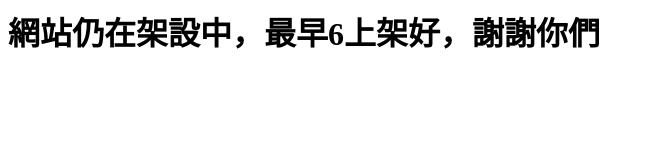
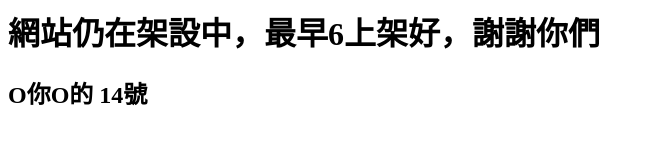
Before and after one commit to ian-2ac/ian-2ac.github.io, a plain HTML site: page index.html in a window 1280 px wide. Shown: the whole page, without its empty margins (0-653 px from the left). Drawn offline with Linux system fonts and the light colour scheme.

Commit message:
Update index.html

```diff
--- a/index.html
+++ b/index.html
@@ -1 +1,2 @@
 <h1>網站仍在架設中，最早6上架好，謝謝你們</h1>
+<h2>O你O的 14號</h2>
```
